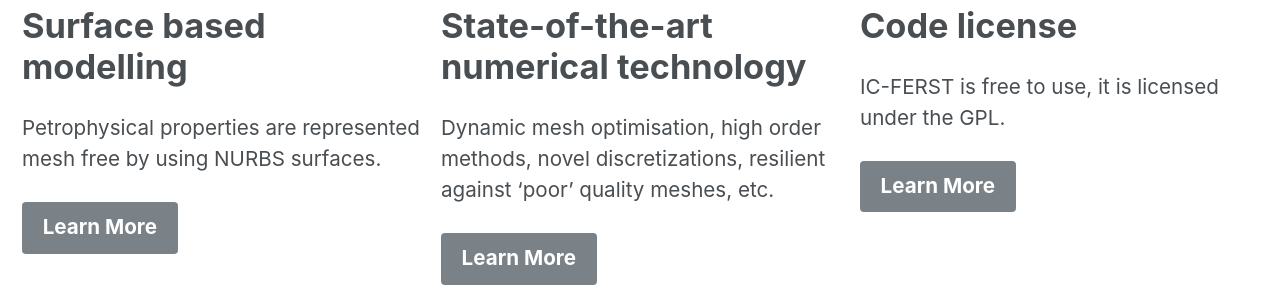
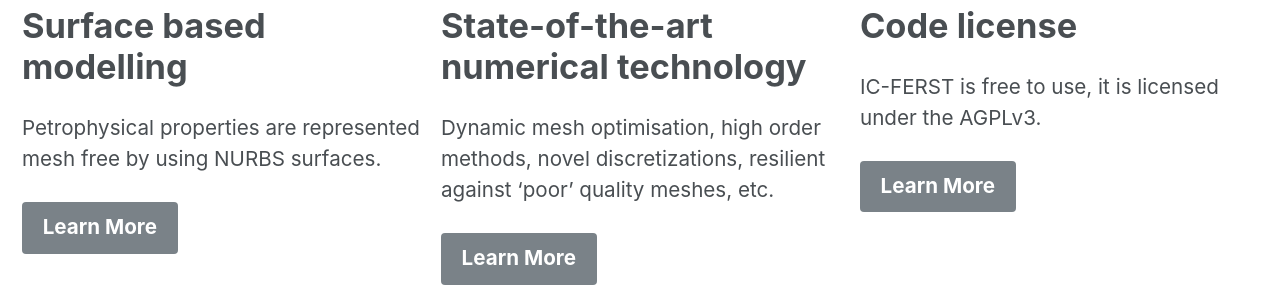
Before and after one commit to Multifluids/multifluids.github.com, a Jekyll site: the page built from _pages/home.md, in a window 1280 px wide. Shown: the part 1064-1364 px from the top of the page. Built offline with Jekyll 4.4.1, drawn with Linux system fonts in a browser that asks for light colours.

Commit message:
Changed license to AGPLv3

```diff
--- a/_pages/home.md
+++ b/_pages/home.md
@@ -25,7 +25,7 @@
   - image_path: /assets/images/mm-OpenSourceLogo.png
     alt: "100% free"
     title: "Code license"
-    excerpt: "IC-FERST is free to use, it is licensed under the GPL."
+    excerpt: "IC-FERST is free to use, it is licensed under the AGPLv3."
     url: "/license/"
     btn_label: "Learn More"
 github:
```
Also changed, not shown: _pages/license.md (+1 -1 lines).
